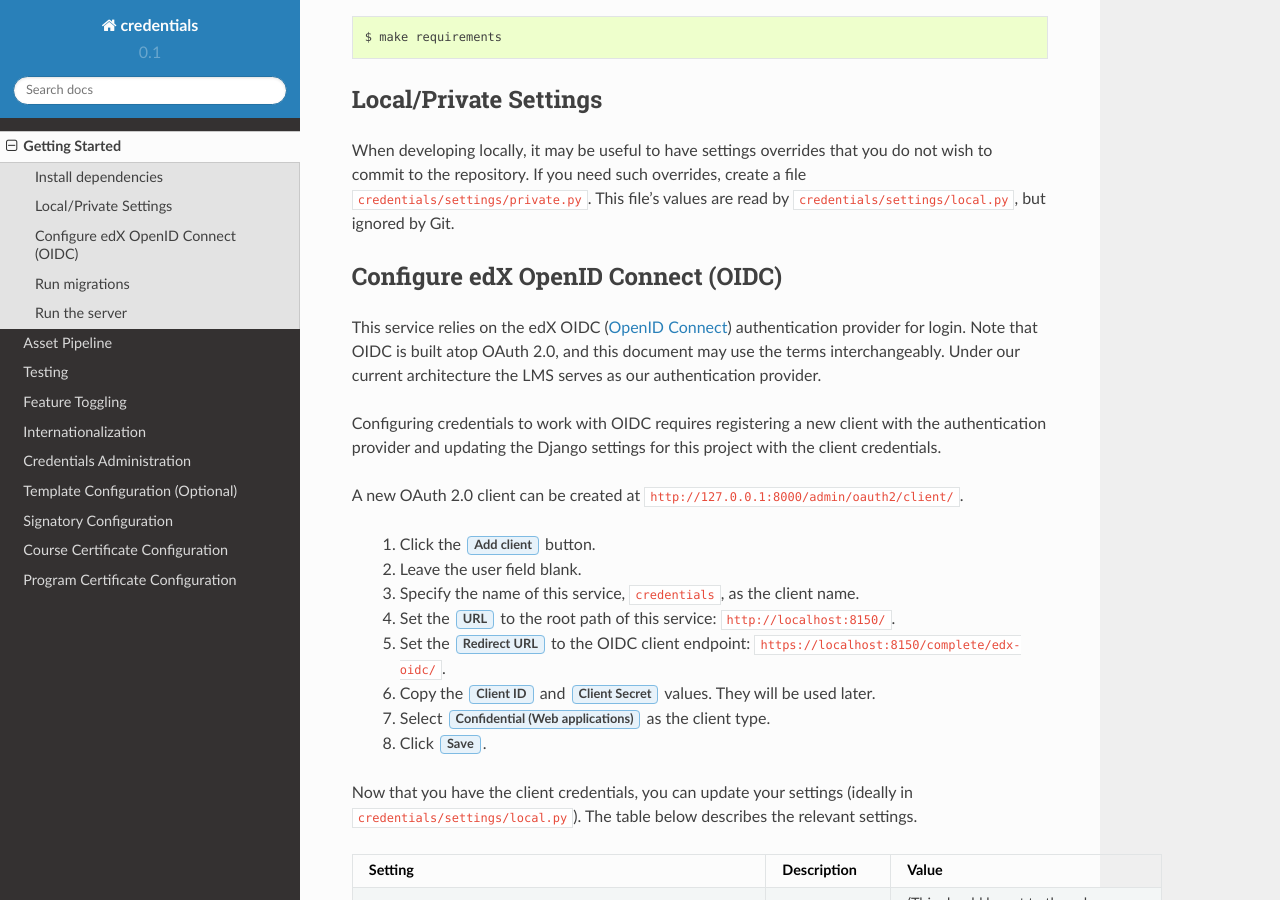
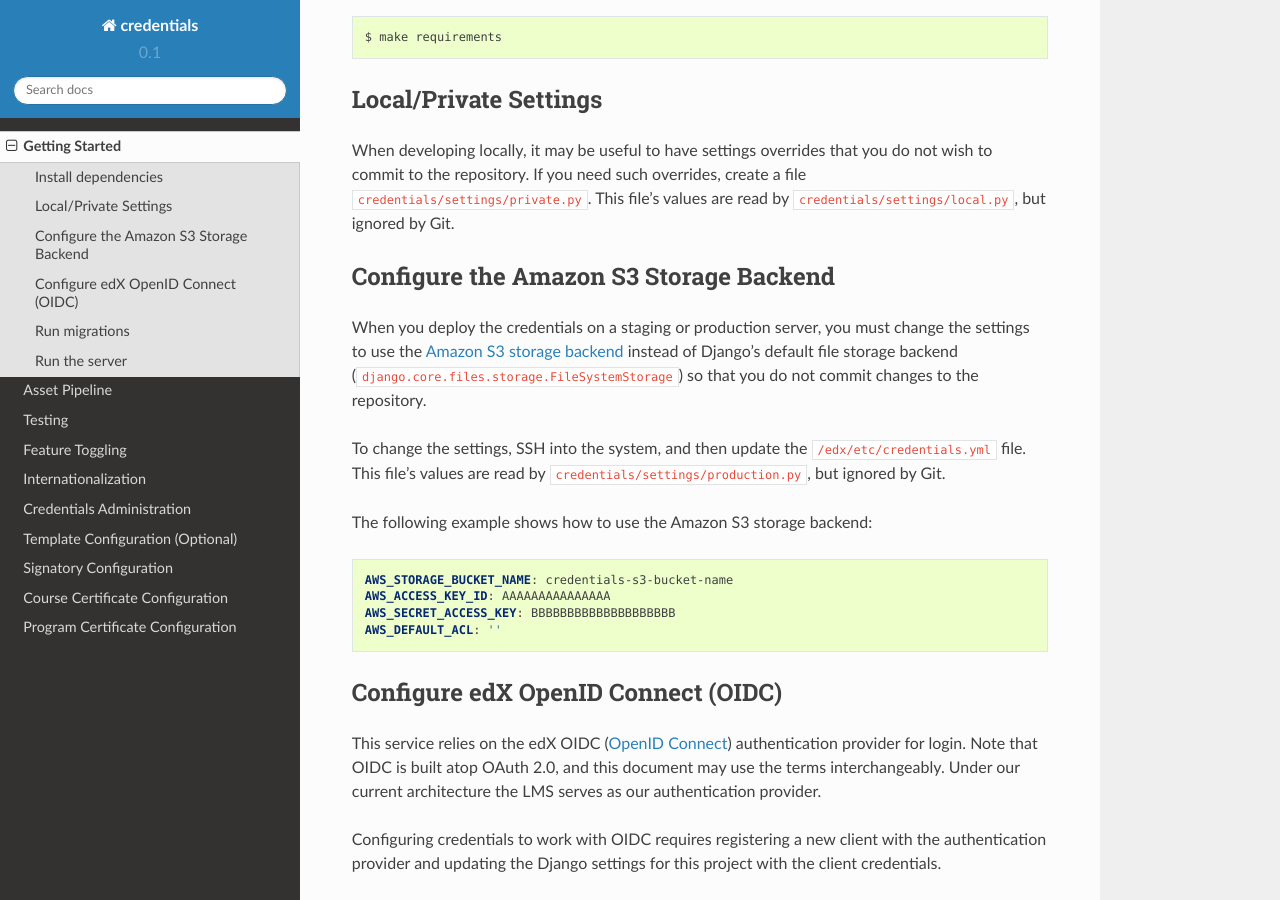
Before and after one commit to openedx/credentials, a Sphinx documentation site: the page built from docs/getting_started.rst, in a window 1280 px wide and 900 px high, scrolled down 320 px. Built offline with Sphinx 7.4.7 and the Read the Docs theme 2.0.0, drawn with Linux system fonts in a browser that asks for light colours.

Commit message:
add boto in prod requirements + add s3 storage settings for prod ECOM-3323

```diff
--- a/docs/getting_started.rst
+++ b/docs/getting_started.rst
@@ -21,6 +21,27 @@
 When developing locally, it may be useful to have settings overrides that you do not wish to commit to the repository.
 If you need such overrides, create a file :file:`credentials/settings/private.py`. This file's values are
 read by :file:`credentials/settings/local.py`, but ignored by Git.
+
+
+Configure the Amazon S3 Storage Backend
+---------------------------------------
+When you deploy the credentials on a staging or production server, you must change the settings to use the
+`Amazon S3 storage backend`_ instead of Django's default file storage backend
+(``django.core.files.storage.FileSystemStorage``) so that you do not commit changes to the repository.
+
+To change the settings, SSH into the system, and then update the :file:`/edx/etc/credentials.yml` file.
+This file's values are read by :file:`credentials/settings/production.py`, but ignored by Git.
+
+.. highlight:: yaml
+
+The following example shows how to use the Amazon S3 storage backend::
+
+    AWS_STORAGE_BUCKET_NAME: credentials-s3-bucket-name
+    AWS_ACCESS_KEY_ID: AAAAAAAAAAAAAAA
+    AWS_SECRET_ACCESS_KEY: BBBBBBBBBBBBBBBBBBBB
+    AWS_DEFAULT_ACL: ''
+
+.. _Amazon S3 storage backend: http://django-storages.readthedocs.org/en/latest/backends/amazon-S3.html
 
 
 Configure edX OpenID Connect (OIDC)
```
Also changed, not shown: 5 other files.
